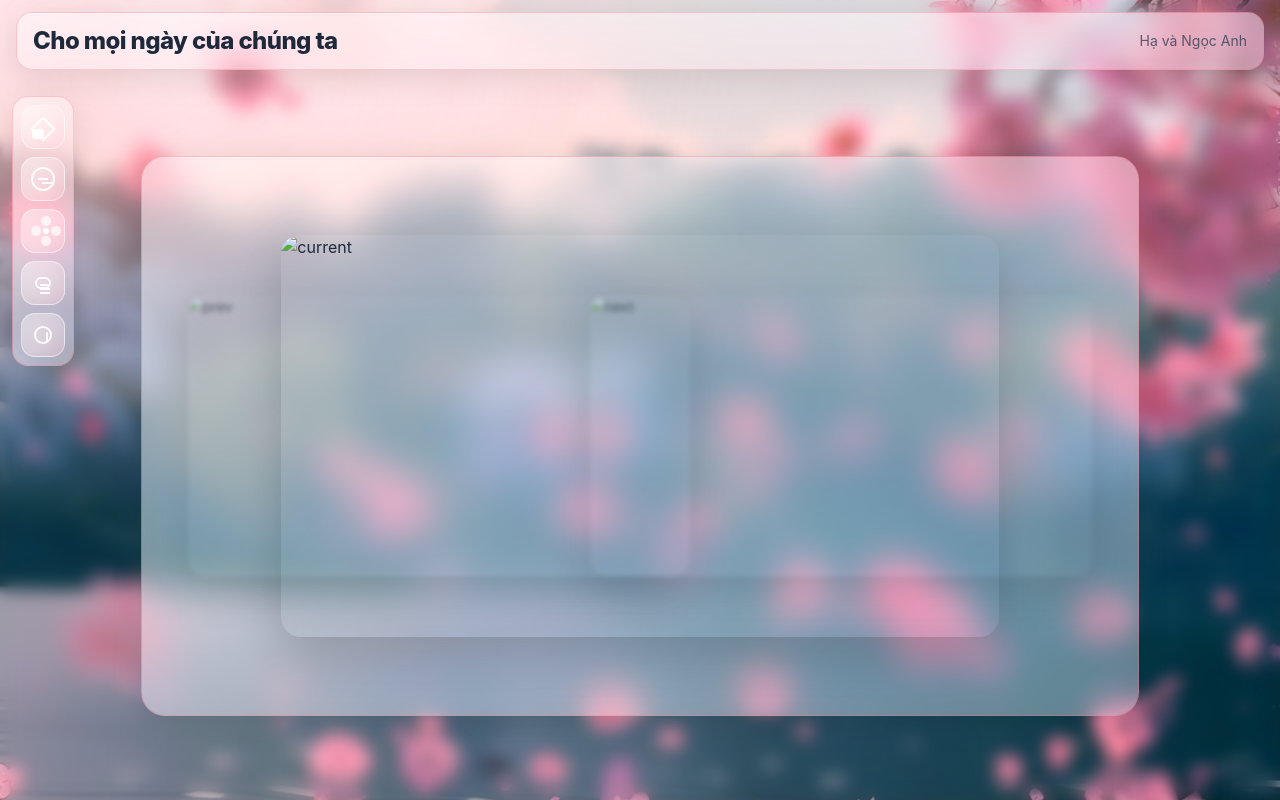
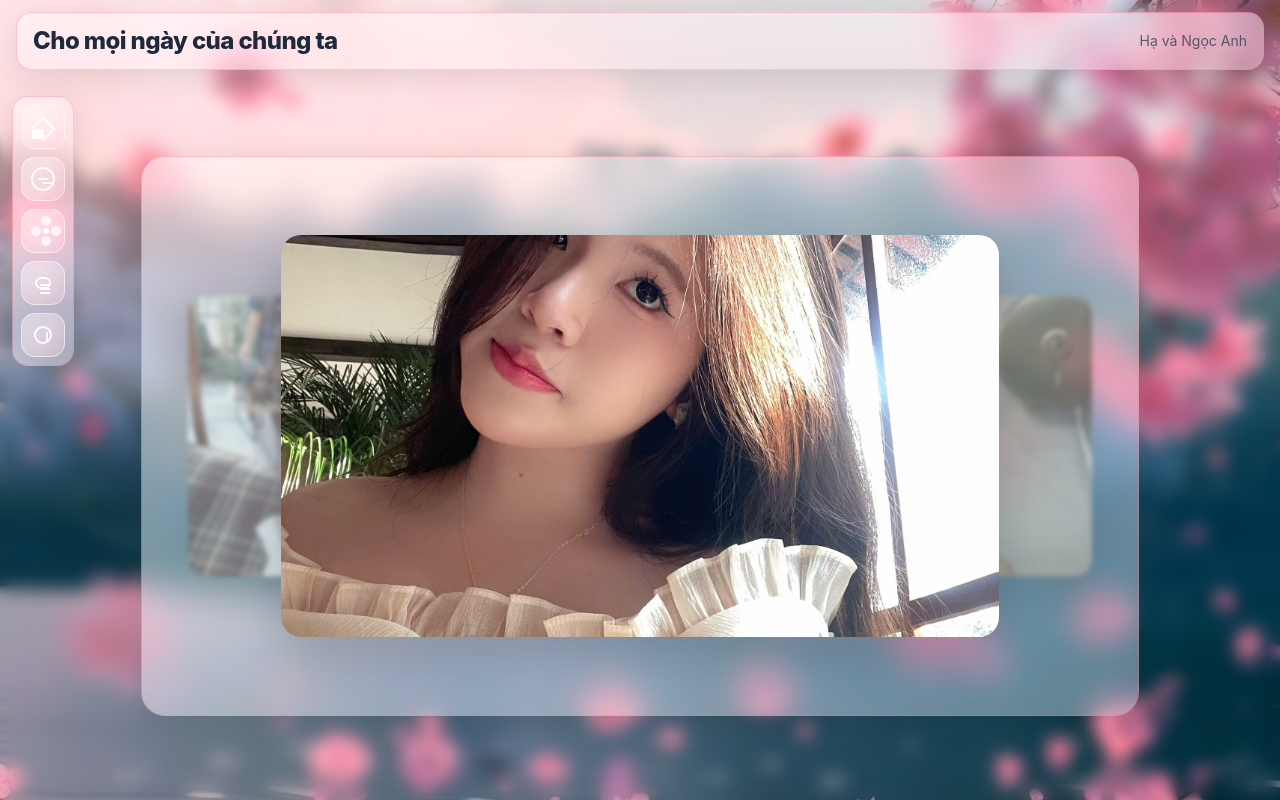
Before and after one commit to tranha1/happy-20-10, a plain HTML site: page index.html in a window 1280 px wide. Drawn offline with nearby package versions, Linux system fonts and the light colour scheme.

Commit message:
Update index.html

```diff
--- a/index.html
+++ b/index.html
@@ -122,10 +122,28 @@
 <section id="page-gate" class="page active">
   <div class="relative w-[92vw] md:w-[78vw] h-[70vh] rounded-3xl overflow-hidden glass">
     <div id="gateShow" class="absolute inset-0 grid place-items-center">
-        <img id="gatePrev" class="gate-img gate-side left" alt="prev"/>
-        <img id="gateCurr" class="gate-img gate-main" alt="current"/>
-        <img id="gateNext" class="gate-img gate-side right" alt="next"/>
+
+      <!-- Ảnh trước (mờ, lệch trái) -->
+      <img id="gatePrev"
+           class="gate-img gate-side left"
+           alt="prev"
+           src="https://raw.githubusercontent.com/tranha1/happy-20-10/main/photos/gallery/anh1.jpg"/>
+
+      <!-- Ảnh trung tâm (rõ nét, focus) -->
+      <img id="gateCurr"
+           class="gate-img gate-main"
+           alt="current"
+           src="https://raw.githubusercontent.com/tranha1/happy-20-10/main/photos/gallery/anh2.jpg"/>
+
+      <!-- Ảnh tiếp theo (mờ, lệch phải) -->
+      <img id="gateNext"
+           class="gate-img gate-side right"
+           alt="next"
+           src="https://raw.githubusercontent.com/tranha1/happy-20-10/main/photos/gallery/anh3.jpg"/>
+
     </div>
+
+    <!-- Dấu chấm chuyển slide -->
     <div class="absolute bottom-3 left-0 right-0 flex items-center justify-center gap-1.5" id="gateDots"></div>
   </div>
 </section>
```
Lines whose indentation alone changed are shown as unchanged.
